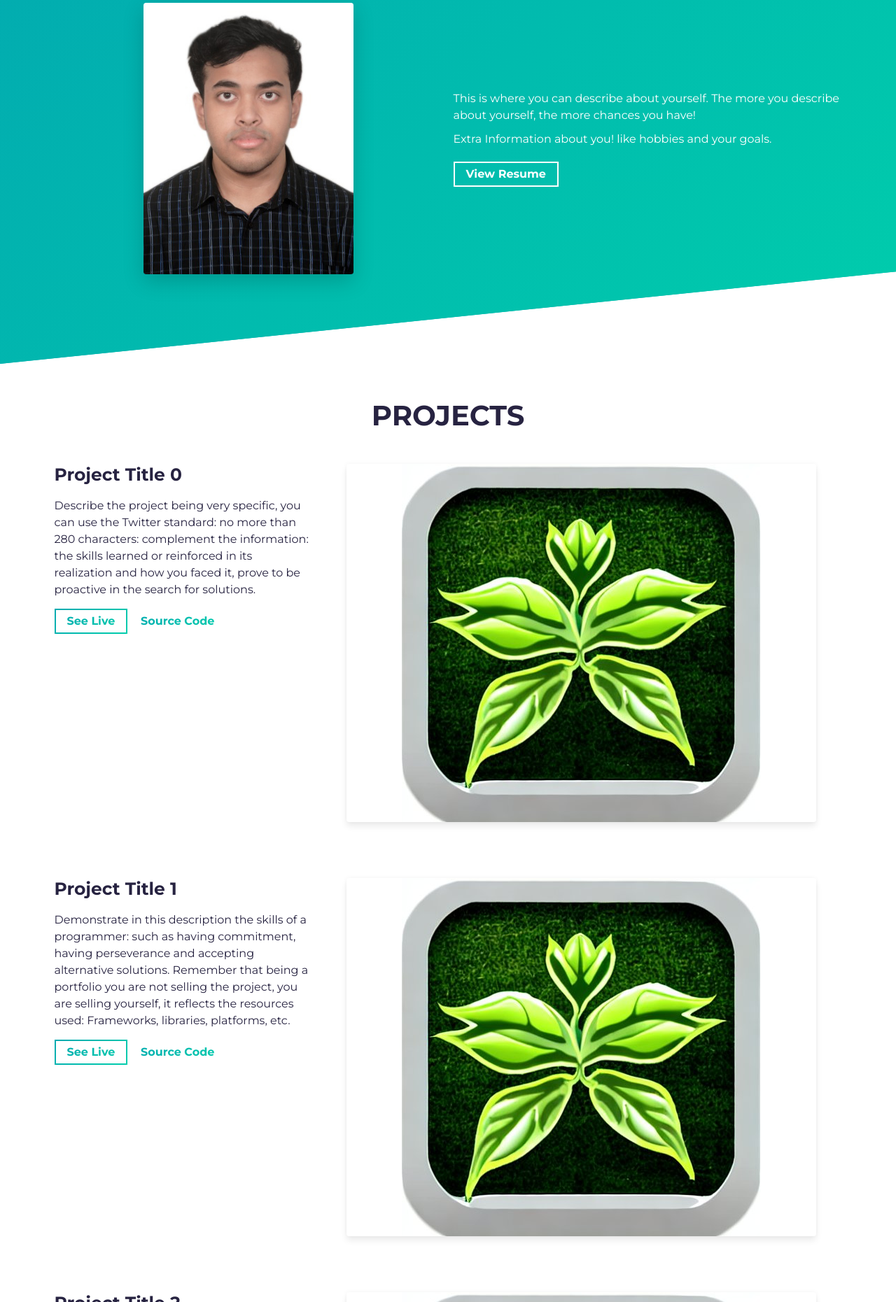
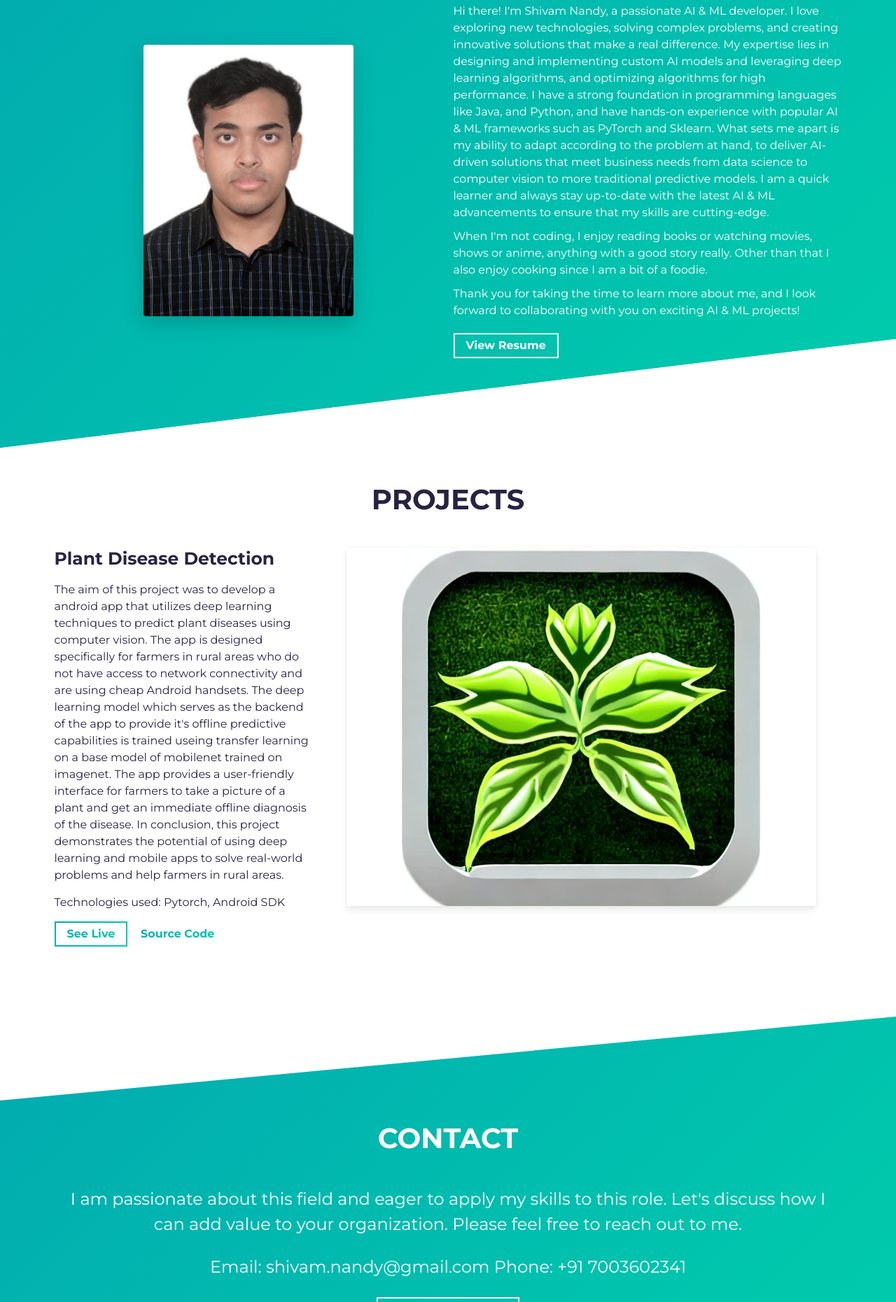
Before and after one commit to t-K-o-S/portfolio, a website built with Parcel: page src/index.html in a window 1280 px wide. Shown: the part 939-2800 px from the top of the page at 70% size. Built offline with nearby package versions, Linux system fonts and the light colour scheme.

Commit message:
chore: updated portfolio

```diff
--- a/src/index.html
+++ b/src/index.html
@@ -19,11 +19,11 @@
   <link rel="shortcut icon" type="image/png" href="assets/favicon.png" />
 
   <!-- Todo: put here your site title -->
-  <title>[Your name here] | Developer</title>
+  <title>Shivam Nandy | Developer</title>
   <!-- Todo: add some coding keywords below - e.g: (javascript, yourusername, etc) -->
-  <meta name="keywords" content="[username], [name], skill" />
+  <meta name="keywords" content="Shivam Nandy, Java, Pytorch, Sklearn, Android Studio" />
   <!-- Todo: improve your SEO by adding a small description of you -->
-  <meta name="description" content="[Your name here] | Developer" />
+  <meta name="description" content="Shivam Nandy | Developer" />
 
   <link rel="stylesheet" href="https://cdnjs.cloudflare.com/ajax/libs/font-awesome/4.7.0/css/font-awesome.min.css" />
   <link rel="stylesheet" href="styles.scss" />
@@ -42,9 +42,9 @@
   <section id="hero" class="jumbotron">
     <div class="container">
       <h1 class="hero-title load-hidden">
-        Hi, my name is <span class="text-color-main">Your Name</span>
+        Hi, my name is <span class="text-color-main">Shivam Nandy</span>
         <br />
-        I'm the Unknown Developer.
+        I'm an AI&ML Developer.
       </h1>
       <p class="hero-cta load-hidden">
         <a rel="noreferrer" class="cta-btn cta-btn--hero" href="#about">Know more</a>
@@ -67,12 +67,28 @@
         <div class="col-md-6 col-sm-12">
           <div class="about-wrapper__info load-hidden">
             <p class="about-wrapper__info-text">
-              This is where you can describe about yourself. The more you
-              describe about yourself, the more chances you have!
+              Hi there! I'm Shivam Nandy, a passionate AI & ML developer. I love exploring new technologies, solving
+              complex problems, and creating innovative solutions that make a real difference.
+
+              My expertise lies in designing and implementing custom AI models and leveraging deep learning algorithms,
+              and optimizing algorithms for high performance. I have a strong foundation in programming languages like
+              Java, and Python, and have hands-on experience with popular AI & ML frameworks such as PyTorch and
+              Sklearn.
+
+              What sets me apart is my ability to adapt according to the problem at hand, to deliver AI-driven solutions
+              that meet business needs from data science to computer vision to more traditional predictive models. I am
+              a quick learner and always stay up-to-date with the latest AI & ML advancements to ensure that my skills
+              are cutting-edge.
             </p>
             <p class="about-wrapper__info-text">
-              Extra Information about you! like hobbies and your goals.
+              When I'm not coding, I enjoy reading books or watching movies, shows or anime, anything with a good story
+              really. Other than that I also enjoy cooking since I am a bit of a foodie.
             </p>
+            <p class="about-wrapper__info-text">
+              Thank you for taking the time to learn more about me, and I look forward to collaborating with you on
+              exciting AI & ML projects!
+            </p>
+
             <span class="d-flex mt-3">
               <a rel="noreferrer" target="_blank" class="cta-btn cta-btn--resume" href="assets/resume.pdf">
                 View Resume
@@ -95,87 +111,28 @@
         <div class="row">
           <div class="col-lg-4 col-sm-12">
             <div class="project-wrapper__text load-hidden">
-              <h3 class="project-wrapper__text-title">Project Title 0</h3>
+              <h3 class="project-wrapper__text-title">Plant Disease Detection</h3>
               <div>
                 <p class="mb-4">
-                  Describe the project being very specific, you can use the Twitter standard: no more than 280
-                  characters:
-                  complement the information: the skills learned or reinforced in its realization and how you faced it,
-                  prove to be proactive in the search for solutions.
+                  The aim of this project was to develop a android app that utilizes deep learning techniques to predict
+                  plant diseases using computer vision. The app is designed specifically for farmers in rural areas who
+                  do not have access to network connectivity and are using cheap Android handsets. The deep learning
+                  model which serves as the backend of the app to provide it's offline predictive capabilities is
+                  trained useing transfer learning on a base model of mobilenet trained on imagenet. The app provides a
+                  user-friendly interface for farmers to take a picture of a plant and get an immediate offline
+                  diagnosis of the disease. In conclusion, this project demonstrates the potential of using deep
+                  learning and mobile apps to solve real-world problems and help farmers in rural areas.
+                </p>
+                <p class="mb-4">
+                  Technologies used: Pytorch, Android SDK
                 </p>
               </div>
-              <a rel="noreferrer" target="_blank" class="cta-btn cta-btn--hero" href="#!">
+              <a rel="noreferrer" target="_blank" class="cta-btn cta-btn--hero"
+                href="https://github.com/t-K-o-S/plant-disease-detection">
                 See Live
               </a>
-              <a rel="noreferrer" target="_blank" class="cta-btn text-color-main" href="#!">
-                Source Code
-              </a>
-            </div>
-          </div>
-          <div class="col-lg-8 col-sm-12">
-            <div class="project-wrapper__image load-hidden">
-              <a rel="noreferrer" href="#!" target="_blank">
-                <div data-tilt data-tilt-max="4" data-tilt-glare="true" data-tilt-max-glare="0.5"
-                  class="thumbnail rounded js-tilt">
-                  <img alt="Project Image" class="img-fluid" src="assets/project.jpg" />
-                </div>
-              </a>
-            </div>
-          </div>
-        </div>
-        <!-- /END Project -->
-
-        <!-- Notice: each .row is a project -->
-        <div class="row">
-          <div class="col-lg-4 col-sm-12">
-            <div class="project-wrapper__text load-hidden">
-              <h3 class="project-wrapper__text-title">Project Title 1</h3>
-              <div>
-                <p class="mb-4">
-                  Demonstrate in this description the skills of a programmer: such as having commitment,
-                  having perseverance and accepting alternative solutions. Remember that being a portfolio you are not
-                  selling the project,
-                  you are selling yourself, it reflects the resources used: Frameworks, libraries, platforms, etc.
-                </p>
-              </div>
-              <a rel="noreferrer" target="_blank" class="cta-btn cta-btn--hero" href="#!">
-                See Live
-              </a>
-              <a rel="noreferrer" target="_blank" class="cta-btn text-color-main" href="#!">
-                Source Code
-              </a>
-            </div>
-          </div>
-          <div class="col-lg-8 col-sm-12">
-            <div class="project-wrapper__image load-hidden">
-              <a rel="noreferrer" href="#!" target="_blank">
-                <div data-tilt data-tilt-max="4" data-tilt-glare="true" data-tilt-max-glare="0.5"
-                  class="thumbnail rounded js-tilt">
-                  <img alt="Project Image" class="img-fluid" src="assets/project.jpg" />
-                </div>
-              </a>
-            </div>
-          </div>
-        </div>
-        <!-- /END Project -->
-
-        <!-- Notice: each .row is a project -->
-        <div class="row">
-          <div class="col-lg-4 col-sm-12">
-            <div class="project-wrapper__text load-hidden">
-              <h3 class="project-wrapper__text-title">Project Title 2</h3>
-              <div>
-                <p class="mb-4">
-                  If the project was collaborative, reflect it in this description, that will demonstrate communication
-                  and/or leadership skills.
-                  Additionally, if you made use of the mastery of a second language, it will reflect on you
-                  professionalism.
-                </p>
-              </div>
-              <a rel="noreferrer" target="_blank" class="cta-btn cta-btn--hero" href="#!">
-                See Live
-              </a>
-              <a rel="noreferrer" target="_blank" class="cta-btn text-color-main" href="#!">
+              <a rel="noreferrer" target="_blank" class="cta-btn text-color-main"
+                href="https://github.com/t-K-o-S/plant-disease-detection">
                 Source Code
               </a>
             </div>
@@ -202,8 +159,11 @@
     <div class="container">
       <h2 class="section-title">Contact</h2>
       <div class="contact-wrapper load-hidden">
-        <p class="contact-wrapper__text">[Put your call to action here]</p>
-        <a rel="noreferrer" target="_blank" class="cta-btn cta-btn--resume" href="mailto:example@email.com">Call to
+        <p class="contact-wrapper__text">I am passionate about this field and eager to apply my skills to this role.
+          Let's discuss how I can add value to your organization. Please feel free to reach out to me.</p>
+        <p class="contact-wrapper__text">Email: shivam.nandy@gmail.com
+          Phone: +91 7003602341</p>
+        <a rel="noreferrer" target="_blank" class="cta-btn cta-btn--resume" href="mailto:shivam.nandy@gmail.com">Call to
           Action</a>
       </div>
     </div>
@@ -217,13 +177,10 @@
         <i class="fa fa-angle-up fa-2x" aria-hidden="true"></i>
       </a>
       <div class="social-links">
-        <a rel="noreferrer" href="#!" target="_blank">
-          <i class="fa fa-twitter fa-inverse"></i>
-        </a>
-        <a rel="noreferrer" href="#!" target="_blank">
+        <a rel="noreferrer" href="https://www.linkedin.com/in/shivam-nandy/" target="_blank">
           <i class="fa fa-linkedin fa-inverse"></i>
         </a>
-        <a rel="noreferrer" href="#!" target="_blank">
+        <a rel="noreferrer" href="https://github.com/t-K-o-S" target="_blank">
           <i class="fa fa-github fa-inverse"></i>
         </a>
       </div>
```
